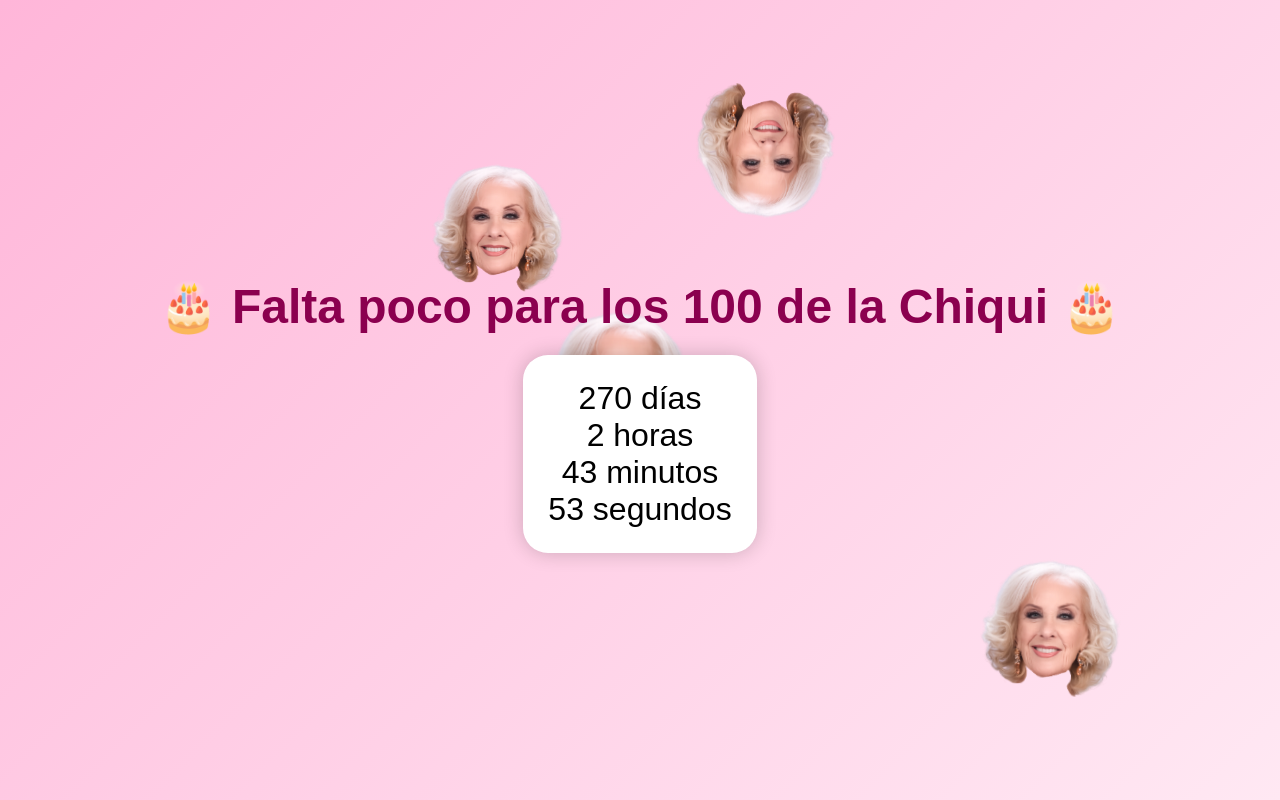
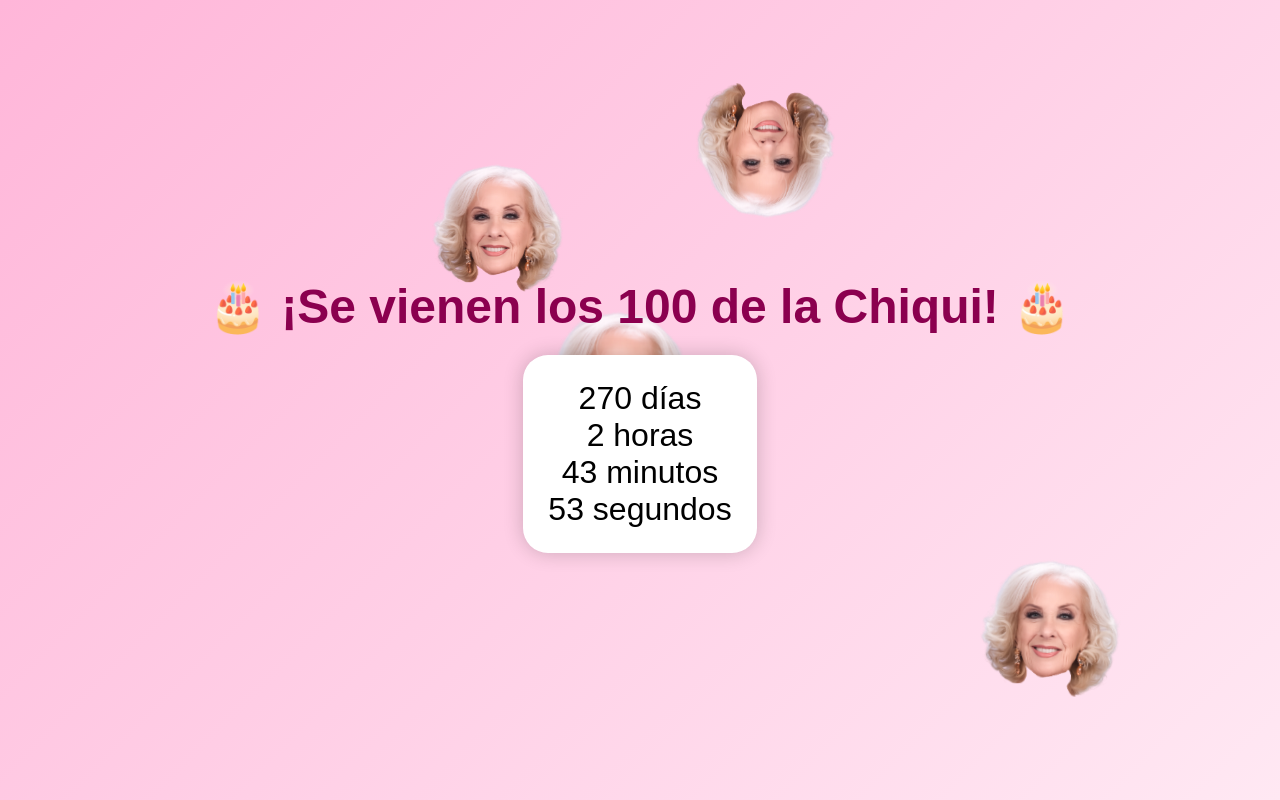
Before and after one commit to elinaperusin/Los-100-de-la-Chiqui, a plain HTML site: page index.html in a window 1280 px wide. Drawn offline with Linux system fonts and the light colour scheme.

Commit message:
Update index.html

```diff
--- a/index.html
+++ b/index.html
@@ -145,7 +145,7 @@ h1{
 
 <body>
 
-<h1>🎂 Falta poco para los 100 de la Chiqui 🎂</h1>
+<h1>🎂 ¡Se vienen los 100 de la Chiqui! 🎂</h1>
 
 <div id="contador"></div>
 
```
